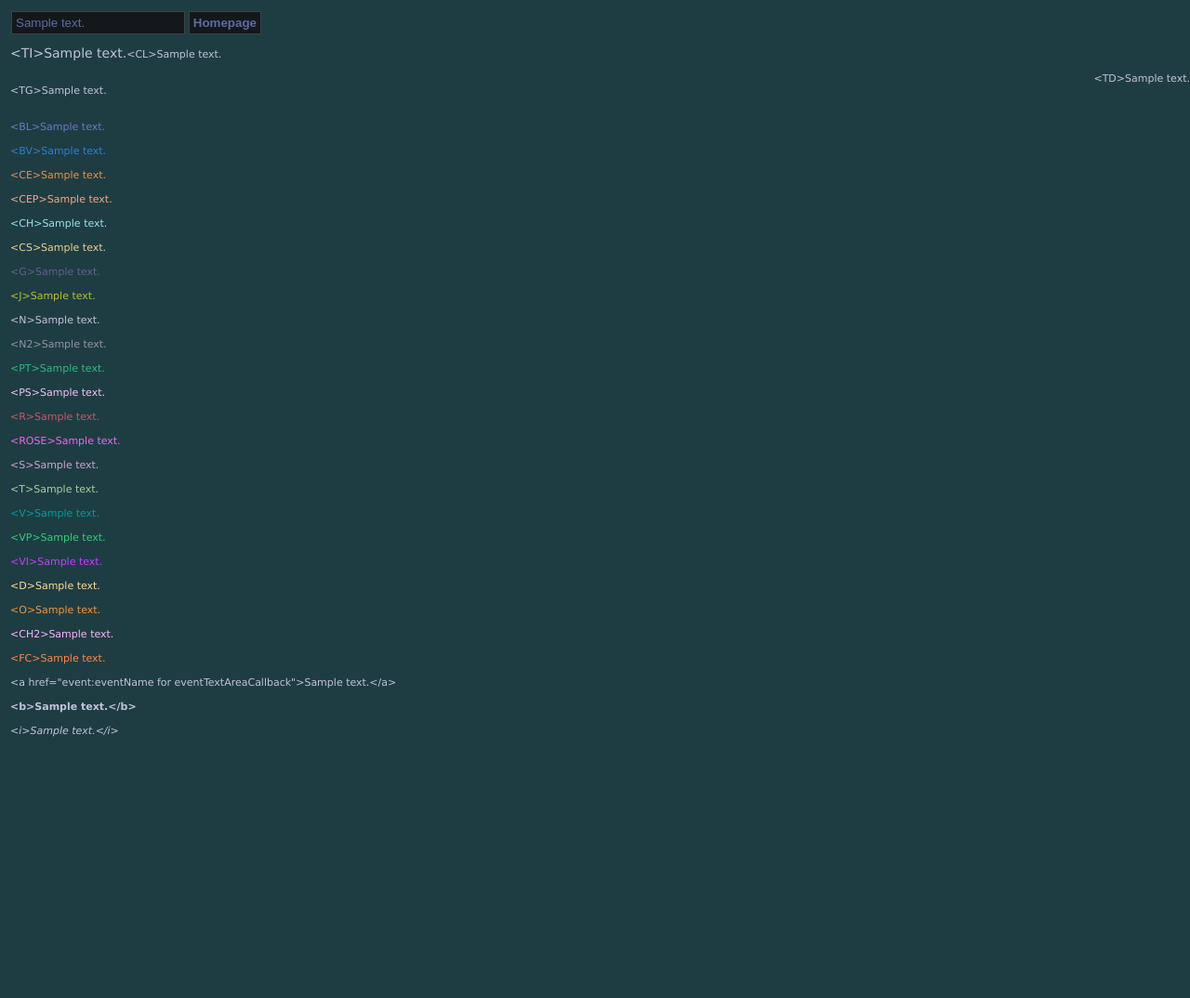
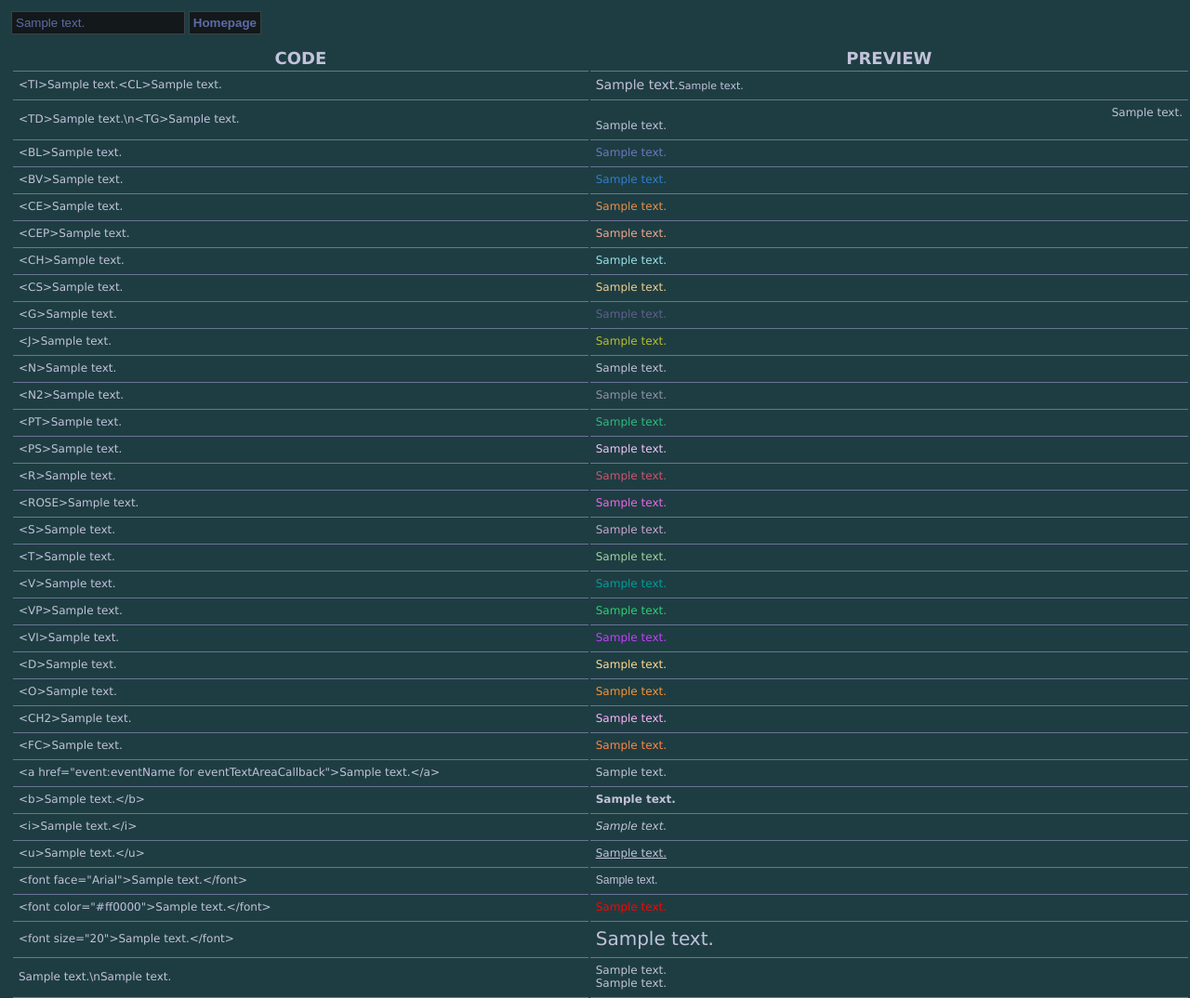
Before and after one commit to webninjasi/tfm-luahelp, a website: page tags.html in a window 1280 px wide. Shown: the top 1074 px of the page at 93% size. Before the commit the page ends 800 px from the top, so only its background shows below. Drawn offline with Linux system fonts and the light colour scheme.

Commit message:
Update tags page

```diff
--- a/assets/style.css
+++ b/assets/style.css
@@ -155,6 +155,22 @@ button {
   color: red;
 }
 
+/* Tags Page */
+
+#tags-content {
+  margin-left: 1em;
+}
+
+#tags-content thead {
+  font-weight: bold;
+  font-size: 1.5em;
+}
+
+#tags-content td {
+  border-top: 1px solid #6A7495;
+  padding: 0.5em;
+}
+
 /* UI Editor */
 
 #ui-wrapper {
--- a/assets/tags.js
+++ b/assets/tags.js
@@ -3,42 +3,120 @@ var colors = ["BL", "BV", "CE", "CEP", "CH", "CS", "G", "J", "N", "N2", "PT", "P
 function refresh() {
   var sample = escapeHTML(document.getElementById('sample').value);
   var html = [
-    '<span class="TI">&lt;TI&gt;' + sample + '<span class="CL">&lt;CL&gt;' + sample + '</span></span>',
-    '<div class="TD">&lt;TD&gt;' + sample + '<div class="TG">&lt;TG&gt;' + sample + '</div></div>',
+    '<thead>',
+    '<tr><th>CODE</th><th>PREVIEW</th></tr>',
+    '</thead>',
+    '<tbody>',
+    row(
+      '&lt;TI&gt;' + sample + '&lt;CL&gt;' + sample,
+      '<span class="TI">' + sample + '<span class="CL">' + sample + '</span></span>'
+    ),
+    row(
+      '&lt;TD&gt;' + sample + '\\n&lt;TG&gt;' + sample,
+      '<div class="TD">' + sample + '<div class="TG">' + sample + '</div></div>'
+    ),
   ];
 
   for (var i = 0; i < colors.length; i ++) {
-    html.push('<span class="' + colors[i] + '">&lt;' + colors[i] + '&gt;' + sample + '</span>');
+    html.push(
+      row(
+        '&lt;' + colors[i] + '&gt;' + sample,
+        '<span class="' + colors[i] + '">' + sample + '</span>'
+      )
+    );
   }
 
   html.push.apply(html, [
-    '<a href="#">&lt;a href="event:eventName for eventTextAreaCallback"&gt;' + sample + '&lt;/a&gt;</a>',
-    '<b>&lt;b&gt;' + sample + '&lt;/b&gt;</b>',
-    '<i>&lt;i&gt;' + sample + '&lt;/i&gt;</i>',
-    '<u>&lt;u&gt;' + sample + '&lt;/u&gt;</u>',
-    '<span style="font-family:Arial;">&lt;font face="Arial"&gt;' + sample + '&lt;/font&gt;</span>',
-    '<span style="color:#ff0000;">&lt;font color="#ff0000"&gt;' + sample + '&lt;/font&gt;</span>',
-    '<span style="font-size:20px;">&lt;font size="20"&gt;' + sample + '&lt;/font&gt;</span>',
-    sample.substr(0, sample.length / 2) + '\\n<br />' + sample.substr(sample.length / 2),
-    sample.substr(0, sample.length / 2) + '\\t\t' + sample.substr(sample.length / 2),
-    '<li>&lt;li&gt;' + sample + '&lt;/li&gt;</li>',
-    '<p style="text-align:center;">&lt;p align="center"&gt;' + sample + '</p>',
-    '<p style="text-align:right;">&lt;p align="right"&gt;' + sample + '</p>',
-    '<p style="text-align:justify;">&lt;p align="justify"&gt;' + sample + '</p>',
-    '<p style="text-align:left;">&lt;p align="left"&gt;' + sample + '</p>',
-    '<span style="margin-left:10px;">&lt;textformat leftmargin="10"&gt;' + sample + '&lt;/textformat&gt;</span>',
+    row(
+      '&lt;a href="event:eventName for eventTextAreaCallback"&gt;' + sample + '&lt;/a&gt;',
+      '<a href="#">' + sample + '</a>'
+    ),
+    row(
+      '&lt;b&gt;' + sample + '&lt;/b&gt;',
+      '<b>' + sample + '</b>'
+    ),
+    row(
+      '&lt;i&gt;' + sample + '&lt;/i&gt;',
+      '<i>' + sample + '</i>'
+    ),
+    row(
+      '&lt;u&gt;' + sample + '&lt;/u&gt;',
+      '<u>' + sample + '</u>'
+    ),
+    row(
+      '&lt;font face="Arial"&gt;' + sample + '&lt;/font&gt;',
+      '<span style="font-family:Arial;">' + sample + '</span>'
+    ),
+    row(
+      '&lt;font color="#ff0000"&gt;' + sample + '&lt;/font&gt;',
+      '<span style="color:#ff0000;">' + sample + '</span>'
+    ),
+    row(
+      '&lt;font size="20"&gt;' + sample + '&lt;/font&gt;',
+      '<span style="font-size:20px;">' + sample + '</span>'
+    ),
+    row(
+      sample + '\\n' + sample,
+      sample + '<br />' + sample
+    ),
+    row(
+      sample + '\\t' + sample,
+      sample + '\t' + sample
+    ),
+    row(
+      '&lt;li&gt;' + sample + '&lt;/li&gt;',
+      '<li>' + sample + '</li>'
+    ),
+    row(
+      '&lt;p align="center"&gt;' + sample,
+      '<p style="text-align:center;">' + sample + '</p>'
+    ),
+    row(
+      '&lt;p align="right"&gt;' + sample,
+      '<p style="text-align:right;">' + sample + '</p>'
+    ),
+    row(
+      '&lt;p align="justify"&gt;' + sample,
+      '<p style="text-align:justify;">' + sample + '</p>'
+    ),
+    row(
+      '&lt;p align="left"&gt;' + sample,
+      '<p style="text-align:left;">' + sample + '</p>'
+    ),
+    row(
+      '&lt;textformat leftmargin="10"&gt;' + sample + '&lt;/textformat&gt;',
+      '<span style="margin-left:10px;">' + sample + '</span>'
+    ),
 
-    '<div style="line-height:0.6;">&lt;textformat leading="-8"&gt;' + sample.substr(0, sample.length / 2)
-    + '\\n<br />' + sample.substr(sample.length / 2) + '&lt;/textformat&gt;</div>',
+    row(
+      '&lt;textformat leading="-8"&gt;' +
+      sample + '\\n' + sample +
+      '&lt;/textformat&gt;',
+      '<div style="line-height:0.6;">' +
+      sample + '<br />' + sample +
+      '</div>'
+    ),
 
-    '<div style="min-width:500px;display:inline-block;"><div style="min-width:250px;display:inline-block;">' +
-    '&lt;textformat tabstops="[250,500]"&gt;<br />' + sample.substr(0, sample.length / 2)
-    + '\\t</div>' + sample.substring(sample.length / 2, sample.length * 3 / 4) + '\\t</div>' + sample.substr(sample.length * 3 / 4) +
-    '&lt;/textformat&gt;',
-    ''
+    row(
+      '&lt;textformat tabstops="[250,500]"&gt;' +
+      sample +'\\t' + sample + '\\t' + sample +
+      '&lt;/textformat&gt;',
+      '<div style="min-width:500px;display:inline-block;">' +
+      '<div style="min-width:250px;display:inline-block;">' +
+      '<br />' +
+      sample + '</div>' +
+      sample + '</div>' +
+      sample
+    ),
+
+    '</tbody>'
   ]);
 
-  document.getElementById('content').innerHTML = html.join('<br /><br />');
+  document.getElementById('tags-content').innerHTML = html.join('');
+}
+
+function row(left, right) {
+  return '<tr>' + '<td>' + left + '</td>' + '<td>' + right + '</td>' + '</tr>';
 }
 
 document.getElementById('sample').addEventListener('keyup', function() {
--- a/tags.html
+++ b/tags.html
@@ -14,7 +14,7 @@
         <a href="./index.html"><button>Homepage</button></a>
       </div>
 
-      <div id="content" class="CL"></div>
+      <table id="tags-content"></table>
     </div>
     <script src="assets/escape.js"></script>
     <script src="assets/tags.js"></script>
```
